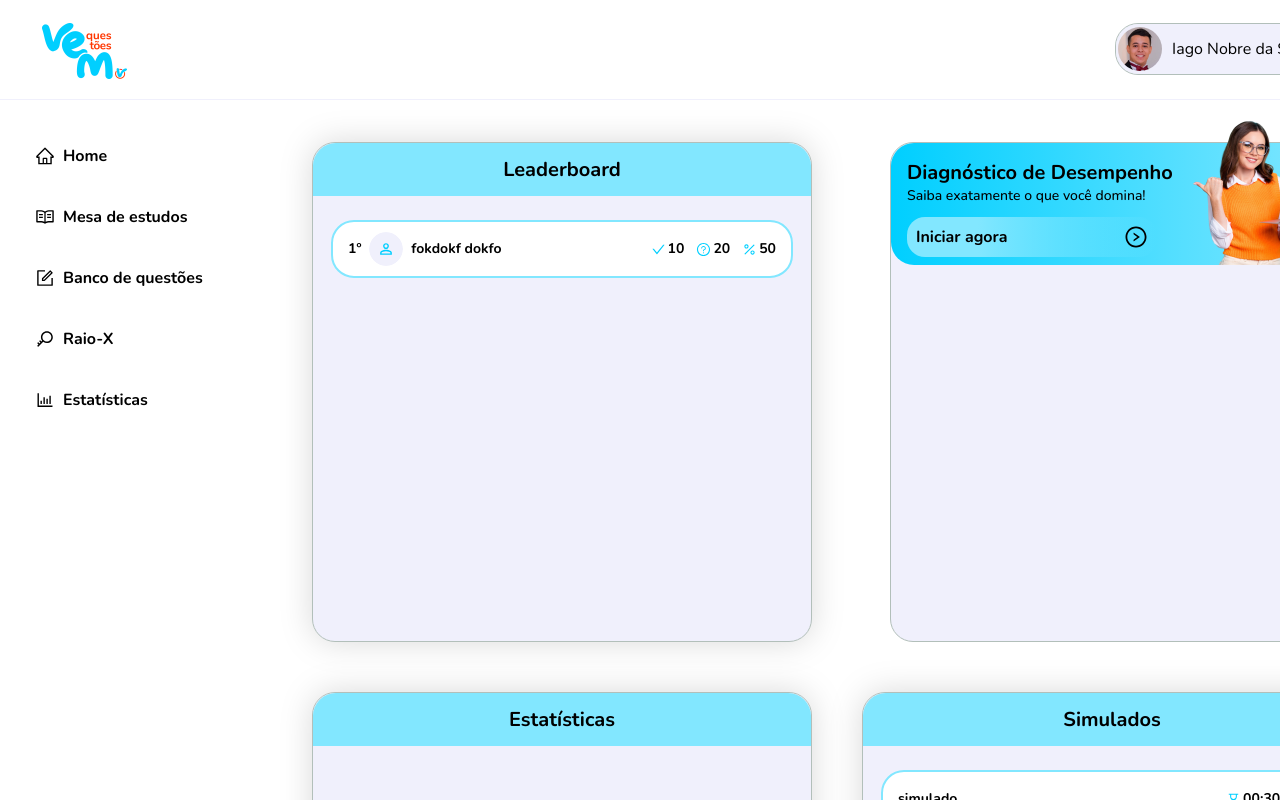
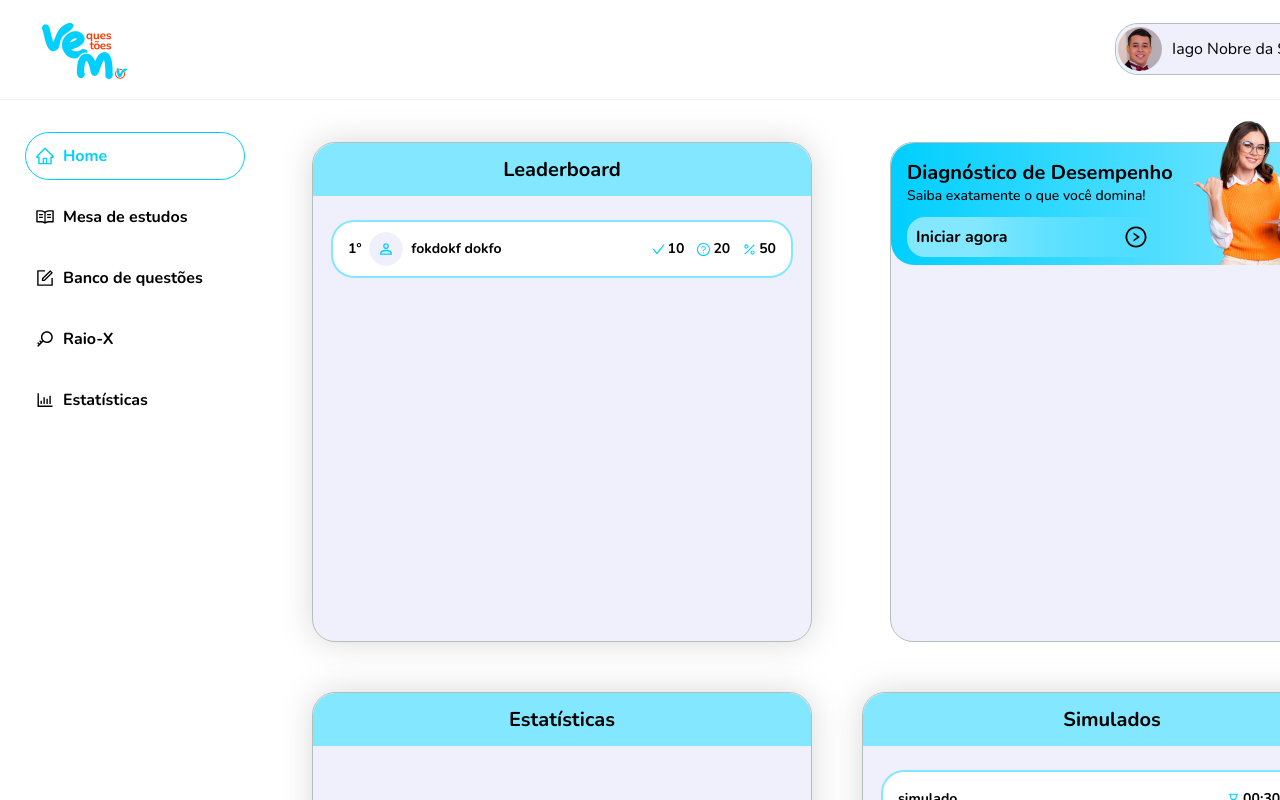
Before and after one commit to vadolasi/vem-questoes, a Next.js app: page /Home in a window 1280 px wide. Shown: the top 800 px of the page. Built offline with nearby package versions, Linux system fonts and the light colour scheme.

Commit message:
add menu page  indication

```diff
--- a/src/components/Menu/index.tsx
+++ b/src/components/Menu/index.tsx
@@ -2,36 +2,42 @@ import Link from 'next/link';
 
 import { Container } from "./styles";
 import {AiOutlineHome, AiOutlineRead, AiOutlineForm, AiOutlineKey, AiOutlineBarChart} from 'react-icons/ai'
+import { FC } from 'react';
 
-export const Menu = () => {
+interface menuProps {
+    page: string,
+}
+
+export const Menu: FC<menuProps> = ({page}) => {
+    console.log(page)
     return(
         <Container>
             <li>
-                <Link href="/home">
+                <Link href="/home" className={page == 'home' ? 'page' : ''}>
                         <AiOutlineHome/>
                         Home
                 </Link>
             </li>
             <li>
-                <Link href="/mesa-de-estudos">
+                <Link href="/mesa-de-estudos" className={page == 'mesa-de-estudos' ? 'page' : ''}>
                         <AiOutlineRead/>
                         Mesa de estudos
                 </Link>
             </li>
             <li>
-                <Link href="/banco-de-questoes">
+                <Link href="/banco-de-questoes" className={page == 'banco-de-questoes' ? 'page' : ''}>
                     <AiOutlineForm/>
                     Banco de questões
                 </Link>
             </li>
             <li>
-                <Link href="/raio-x">
+                <Link href="/raio-x" className={page == 'raio-x' ? 'page' : ''}>
                     <AiOutlineKey/>
                     Raio-X
                 </Link>
             </li>
             <li>
-                <Link href="/estatisticas">
+                <Link href="/estatisticas" className={page == 'estatisticas' ? 'page' : ''}>
                     <AiOutlineBarChart/>
                     Estatísticas
                 </Link>
--- a/src/components/Menu/styles.ts
+++ b/src/components/Menu/styles.ts
@@ -42,6 +42,11 @@ export const Container = styled('ul', {
        border: "1px solid $blue_1"
     },
 
+    "li .page":{
+        color: "$blue_1",
+        border: "1px solid $blue_1"
+    },
+
     'li a svg': {
         fontSize: '20px',
     }
--- a/src/pages/Home/index.tsx
+++ b/src/pages/Home/index.tsx
@@ -15,7 +15,7 @@ export default function Home() {
   return (
     <Container>
      <Header/>
-     <Menu/>
+     <Menu page='home'/>
 
      <Content>
           <ContentCard title='Leaderboard'>
--- a/src/pages/banco-de-questoes/index.tsx
+++ b/src/pages/banco-de-questoes/index.tsx
@@ -9,7 +9,7 @@ export default function questoes() {
   return (
     <Container>
      <Header/>
-     <Menu/>
+     <Menu page='banco-de-questoes'/>
      <Content>
         <Filter/>
         <div className='MatterWrap'>
--- a/src/pages/banco-de-questoes/questao/index.tsx
+++ b/src/pages/banco-de-questoes/questao/index.tsx
@@ -98,7 +98,7 @@ export default function Questoes() {
   return (
     <Container>
      <Header/>
-     <Menu/>
+     <Menu page='banco-de-questoes'/>
      <Content>
 
         <DefaultBoxQuestion
--- a/src/pages/cadernos/index.tsx
+++ b/src/pages/cadernos/index.tsx
@@ -15,7 +15,7 @@ export default function Home() {
   return (
     <Container>
      <Header/>
-     <Menu/>
+     <Menu page=''/>
      <Content>
       <Search>
         <SearchInput/>
--- a/src/pages/mesa-de-estudos/index.tsx
+++ b/src/pages/mesa-de-estudos/index.tsx
@@ -13,7 +13,7 @@ export default function Table() {
   return (
     <Container>
      <Header/>
-     <Menu/>
+     <Menu page='mesa-de-estudos'/>
      <Content>
       <TableCard title='Resolver Questões!' picture={study} link='/banco-de-questoes' description='Garoto estudando em uma mesa'/>
       <TableCard title='Meus Cadernos!' picture={notebook} link='/cadernos' description='Garota estudando com um caderno aberto'/>
--- a/src/pages/raio-x/index.tsx
+++ b/src/pages/raio-x/index.tsx
@@ -16,7 +16,7 @@ export default function Home() {
   return (
     <Container>
      <Header/>
-     <Menu/>
+     <Menu page='raio-x'/>
      <Content>
       <Search>
         <SearchInput/>
--- a/src/pages/simulados/index.tsx
+++ b/src/pages/simulados/index.tsx
@@ -16,7 +16,7 @@ export default function Home() {
   return (
     <Container>
      <Header/>
-     <Menu/>
+     <Menu page=''/>
      <Content>
       <Search>
         <SearchInput/>
```
